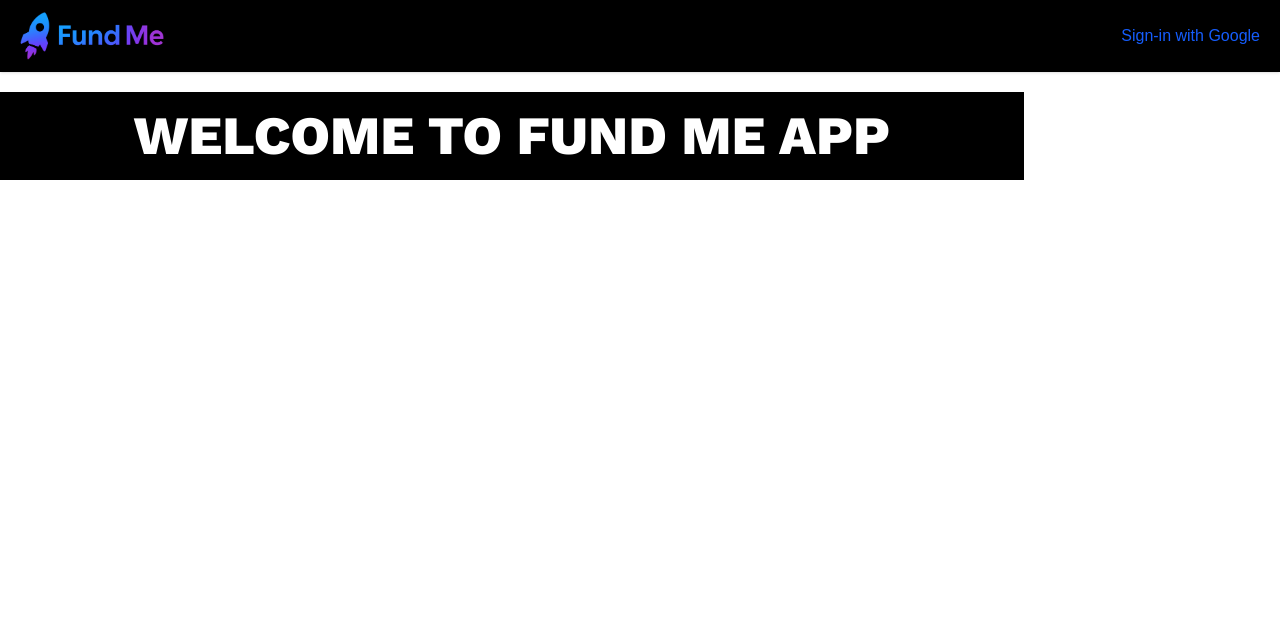
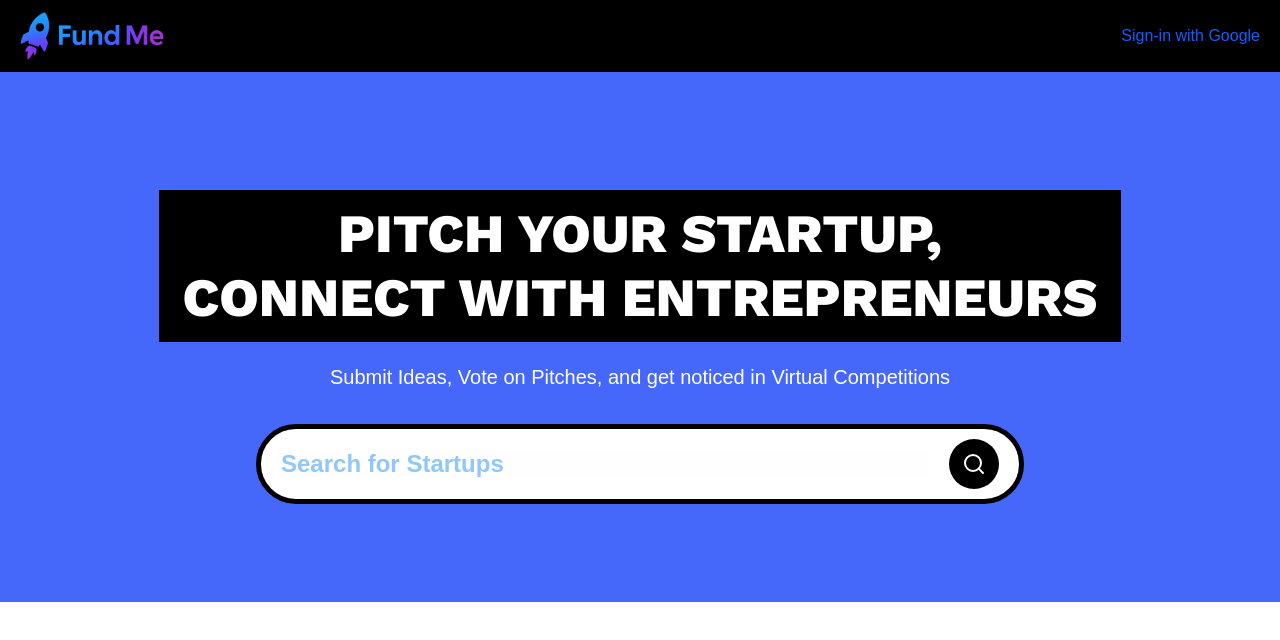
Before and after one commit to commited-dev/fund-me, a Next.js app: page / in a window 1280 px wide. Shown: the top 640 px of the page. Built offline with nearby package versions, Linux system fonts and the light colour scheme; no server answers.

Commit message:
create a hero section with a search form

```diff
--- a/app/(root)/page.tsx
+++ b/app/(root)/page.tsx
@@ -1,7 +1,23 @@
-export default function Home() {
+import SearchForm from '@/components/search-form';
+
+export default async function Home({
+  searchParams,
+}: {
+  searchParams: Promise<{ query?: string }>;
+}) {
+  const query = (await searchParams).query;
   return (
-    <main>
-      <h1 className="heading">Welcome to Fund Me App</h1>
-    </main>
+    <>
+      <section className="brand-container">
+        <h1 className="heading">
+          Pitch Your Startup, <br /> Connect With Entrepreneurs
+        </h1>
+        <p className="sub-heading !max-w-3xl">
+          Submit Ideas, Vote on Pitches, and get noticed in Virtual Competitions
+        </p>
+
+        <SearchForm query={query} />
+      </section>
+    </>
   );
 }
--- a/app/globals.css
+++ b/app/globals.css
@@ -105,7 +105,7 @@
 }
 
 /* Sections */
-@utility pink-container {
+@utility brand-container {
   @apply w-full bg-brand-500 min-h-[530px] pattern flex justify-center items-center flex-col py-10 px-6;
 }
 
@@ -186,7 +186,7 @@
 }
 
 @utility search-input {
-  @apply flex-1 font-bold placeholder:font-semibold placeholder:bg-brand-50 w-full h-auto outline-none;
+  @apply flex-1 font-bold placeholder:font-semibold placeholder:bg-brand-50 text-accent-500 w-full h-auto outline-none;
 }
 
 @utility search-btn {
--- /dev/null
+++ b/components/search-form-rest-button.tsx
@@ -0,0 +1,20 @@
+'use client';
+
+import Link from 'next/link';
+
+const SearchFormResetButton = () => {
+  const reset = () => {
+    const form = document.querySelector('.search-form') as HTMLFormElement;
+
+    if (form) form.reset();
+  };
+  return (
+    <button type="reset" onClick={reset}>
+      <Link href="/" className="search-btn text-white">
+        X
+      </Link>
+    </button>
+  );
+};
+
+export default SearchFormResetButton;
--- /dev/null
+++ b/components/search-form.tsx
@@ -0,0 +1,26 @@
+import Form from 'next/form';
+import SearchFormResetButton from './search-form-rest-button';
+import { Search } from 'lucide-react';
+
+const SearchForm = ({ query }: { query?: string }) => {
+  return (
+    <Form action="/" scroll={false} className="search-form">
+      <input
+        name="query"
+        defaultValue={query}
+        className="search-input"
+        placeholder="Search for Startups"
+      />
+
+      <div className="flex gap-2">
+        {query && <SearchFormResetButton />}
+
+        <button type="submit" className="search-btn text-white">
+          <Search />
+        </button>
+      </div>
+    </Form>
+  );
+};
+
+export default SearchForm;
```
